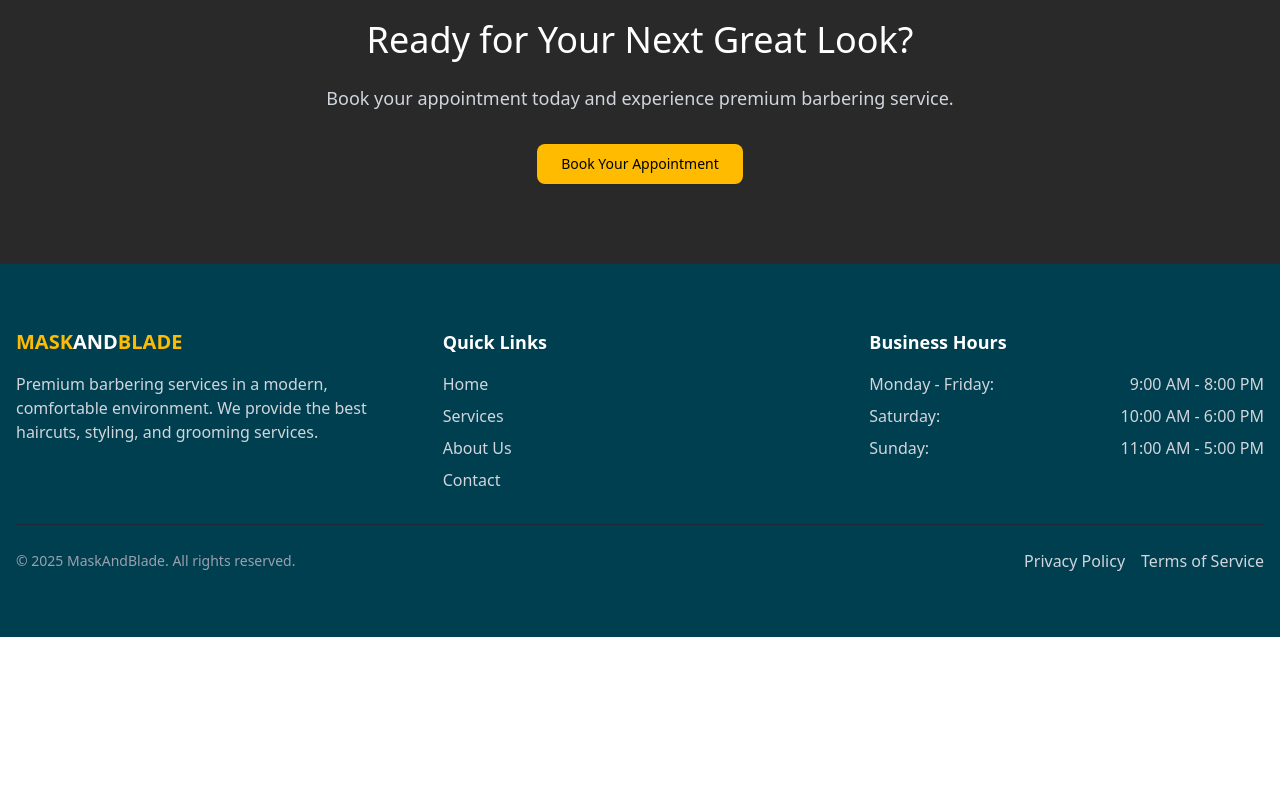
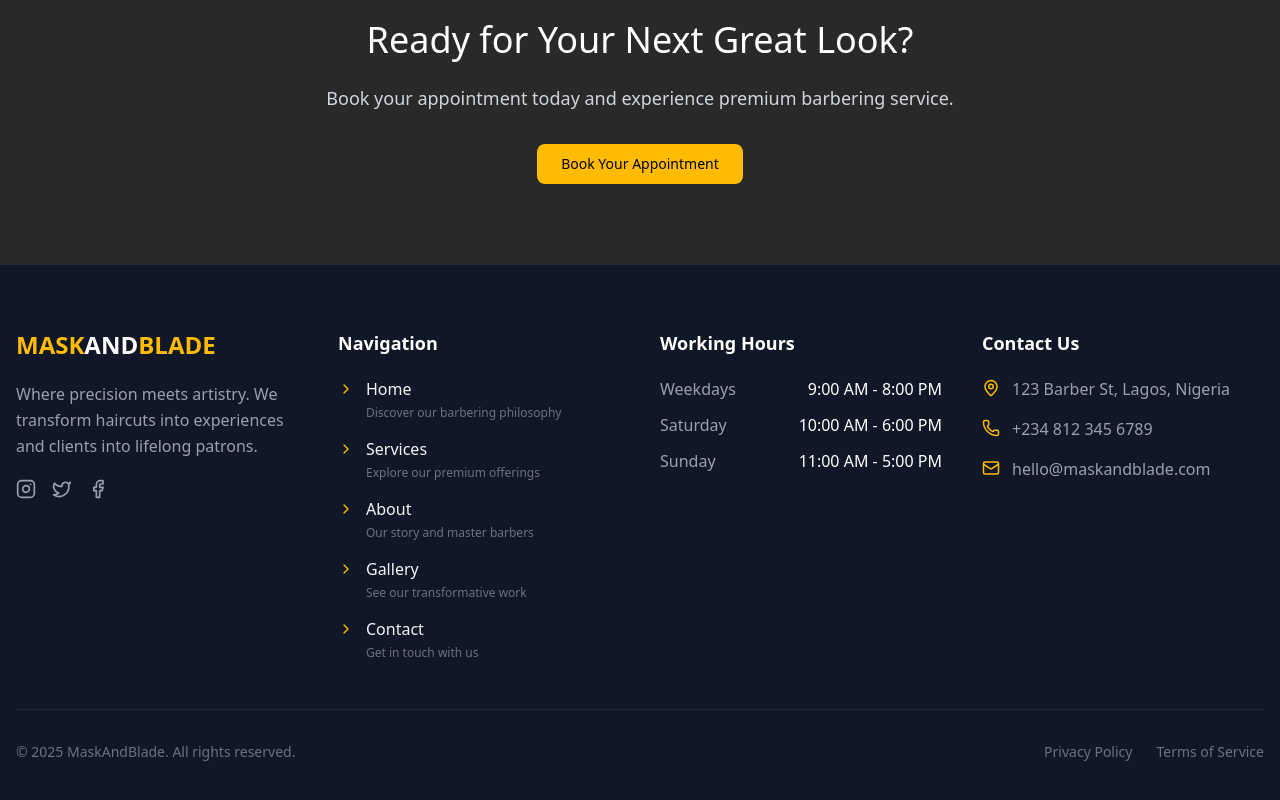
Before and after one commit to Trayshmhirk/maskandblade-app, a Next.js app: page / in a window 1280 px wide. Shown: the part 3038-3838 px from the top of the page. Before the commit the page ends 3675 px from the top, so only its background shows below. Built offline with nearby package versions, Linux system fonts and the light colour scheme.

Commit message:
refactor footer

```diff
--- a/src/components/common/Footer.tsx
+++ b/src/components/common/Footer.tsx
@@ -1,100 +1,160 @@
-import React from "react";
 import Link from "next/link";
+import {
+  Instagram,
+  Twitter,
+  Facebook,
+  MapPin,
+  Phone,
+  Mail,
+  ChevronRight,
+} from "lucide-react";
 
 const Footer = () => {
   const currentYear = new Date().getFullYear();
+  const quickLinks = [
+    { href: "/", label: "Home" },
+    { href: "/services", label: "Services" },
+    { href: "/about", label: "About" },
+    { href: "/gallery", label: "Gallery" },
+    { href: "/contact", label: "Contact" },
+  ];
+
+  const businessHours = [
+    { day: "Weekdays", time: "9:00 AM - 8:00 PM" },
+    { day: "Saturday", time: "10:00 AM - 6:00 PM" },
+    { day: "Sunday", time: "11:00 AM - 5:00 PM" },
+  ];
+
+  const contactInfo = [
+    { icon: <MapPin size={18} />, text: "123 Barber St, Lagos, Nigeria" },
+    { icon: <Phone size={18} />, text: "+234 812 345 6789" },
+    { icon: <Mail size={18} />, text: "hello@maskandblade.com" },
+  ];
+
+  const socialLinks = [
+    { icon: <Instagram size={20} />, href: "#" },
+    { icon: <Twitter size={20} />, href: "#" },
+    { icon: <Facebook size={20} />, href: "#" },
+  ];
+
+  // Add this object somewhere in your component
+  const linkDescriptions: any = {
+    Home: "Discover our barbering philosophy",
+    Services: "Explore our premium offerings",
+    About: "Our story and master barbers",
+    Gallery: "See our transformative work",
+    Contact: "Get in touch with us",
+  };
 
   return (
-    <footer className="bg-[#003f4f] py-16">
-      <div className="app_container text-white">
-        <div className="grid grid-cols-1 md:grid-cols-3 gap-8 mb-8">
-          <div>
-            <h3 className="text-xl font-bold mb-4 text-secondary">
-              MASK<span className="text-white">AND</span>BLADE
+    <footer className="bg-gray-900 text-gray-300 border-t border-gray-800">
+      <div className="app_container py-16">
+        <div className="grid grid-cols-1 md:grid-cols-2 lg:grid-cols-4 gap-10">
+          {/* Brand Column */}
+          <div className="space-y-5">
+            <h3 className="text-2xl font-bold">
+              <span className="text-accent">MASK</span>
+              <span className="text-white">AND</span>
+              <span className="text-accent">BLADE</span>
             </h3>
-            <p className="text-gray-300 mb-4">
-              Premium barbering services in a modern, comfortable environment.
-              We provide the best haircuts, styling, and grooming services.
+            <p className="text-gray-400 leading-relaxed">
+              Where precision meets artistry. We transform haircuts into
+              experiences and clients into lifelong patrons.
             </p>
+
+            <div className="flex space-x-4">
+              {socialLinks.map((social, index) => (
+                <a
+                  key={index}
+                  href={social.href}
+                  className="text-gray-400 hover:text-accent transition-colors"
+                  aria-label={`${social.icon.type.name} social link`}
+                >
+                  {social.icon}
+                </a>
+              ))}
+            </div>
           </div>
 
+          {/* Quick Links */}
           <div>
-            <h3 className="text-lg font-bold mb-4 text-white">Quick Links</h3>
-            <ul className="space-y-2">
-              <li>
-                <Link
-                  href="/"
-                  className="text-gray-300 hover:text-barber-gold transition-colors"
-                >
-                  Home
-                </Link>
-              </li>
-              <li>
-                <Link
-                  href="/services"
-                  className="text-gray-300 hover:text-barber-gold transition-colors"
-                >
-                  Services
-                </Link>
-              </li>
-              <li>
-                <Link
-                  href="/about"
-                  className="text-gray-300 hover:text-barber-gold transition-colors"
-                >
-                  About Us
-                </Link>
-              </li>
-              <li>
-                <Link
-                  href="/contact"
-                  className="text-gray-300 hover:text-barber-gold transition-colors"
-                >
-                  Contact
-                </Link>
-              </li>
+            <h4 className="text-lg font-semibold text-white mb-5">
+              Navigation
+            </h4>
+            <ul className="space-y-4">
+              {quickLinks.map((link) => (
+                <li key={link.href}>
+                  <Link
+                    href={link.href}
+                    className="group flex items-start gap-3"
+                  >
+                    <span className="text-accent mt-1">
+                      <ChevronRight size={16} />
+                    </span>
+                    <div>
+                      <p className="text-gray-100 group-hover:text-accent transition-colors">
+                        {link.label}
+                      </p>
+                      <p className="text-gray-500 text-xs mt-1">
+                        {linkDescriptions[link.label]}
+                      </p>
+                    </div>
+                  </Link>
+                </li>
+              ))}
             </ul>
           </div>
 
+          {/* Business Hours */}
           <div>
-            <h3 className="text-lg font-bold mb-4 text-white">
-              Business Hours
-            </h3>
-            <ul className="text-gray-300 space-y-2">
-              <li className="flex justify-between">
-                <span>Monday - Friday:</span>
-                <span>9:00 AM - 8:00 PM</span>
-              </li>
-              <li className="flex justify-between">
-                <span>Saturday:</span>
-                <span>10:00 AM - 6:00 PM</span>
-              </li>
-              <li className="flex justify-between">
-                <span>Sunday:</span>
-                <span>11:00 AM - 5:00 PM</span>
-              </li>
+            <h4 className="text-lg font-semibold text-white mb-5">
+              Working Hours
+            </h4>
+            <ul className="space-y-3">
+              {businessHours.map((item, index) => (
+                <li key={index} className="flex justify-between">
+                  <span className="text-gray-400">{item.day}</span>
+                  <span className="text-white">{item.time}</span>
+                </li>
+              ))}
+            </ul>
+          </div>
+
+          {/* Contact Info */}
+          <div>
+            <h4 className="text-lg font-semibold text-white mb-5">
+              Contact Us
+            </h4>
+            <ul className="space-y-4">
+              {contactInfo.map((item, index) => (
+                <li key={index} className="flex items-start gap-3">
+                  <span className="text-accent mt-0.5">{item.icon}</span>
+                  <span className="text-gray-400">{item.text}</span>
+                </li>
+              ))}
             </ul>
           </div>
         </div>
 
-        <div className="border-t border-gray-800 pt-6">
-          <div className="flex flex-col md:flex-row justify-between items-center">
-            <p className="text-gray-400 text-sm mb-4 md:mb-0">
+        {/* Copyright */}
+        <div className="border-t border-gray-800 mt-12 pt-8">
+          <div className="flex flex-col md:flex-row justify-between items-center gap-4">
+            <p className="text-gray-500 text-sm">
               &copy; {currentYear} MaskAndBlade. All rights reserved.
             </p>
-            <div className="flex space-x-4">
-              <a
-                href="#"
-                className="text-gray-300 hover:text-barber-gold transition-colors"
+            <div className="flex items-center gap-6">
+              <Link
+                href="/privacy-policy"
+                className="text-gray-500 hover:text-accent text-sm transition-colors"
               >
                 Privacy Policy
-              </a>
-              <a
-                href="#"
-                className="text-gray-300 hover:text-barber-gold transition-colors"
+              </Link>
+              <Link
+                href="/terms"
+                className="text-gray-500 hover:text-accent text-sm transition-colors"
               >
                 Terms of Service
-              </a>
+              </Link>
             </div>
           </div>
         </div>
```
